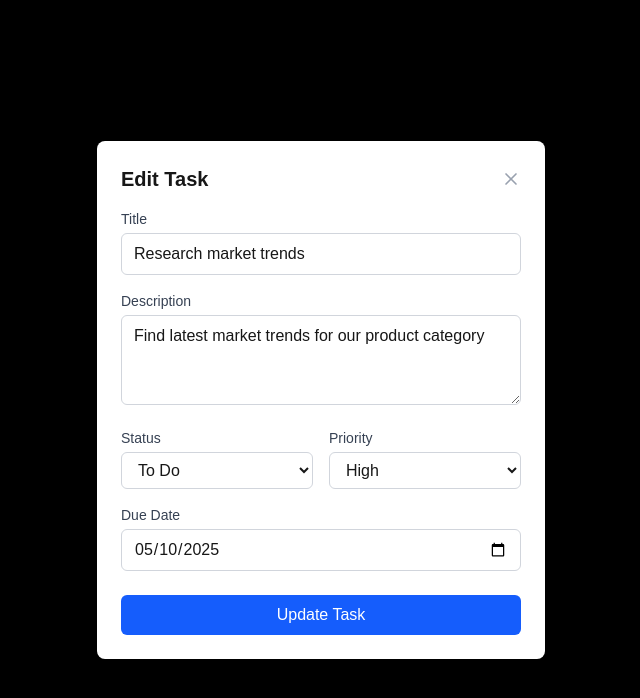
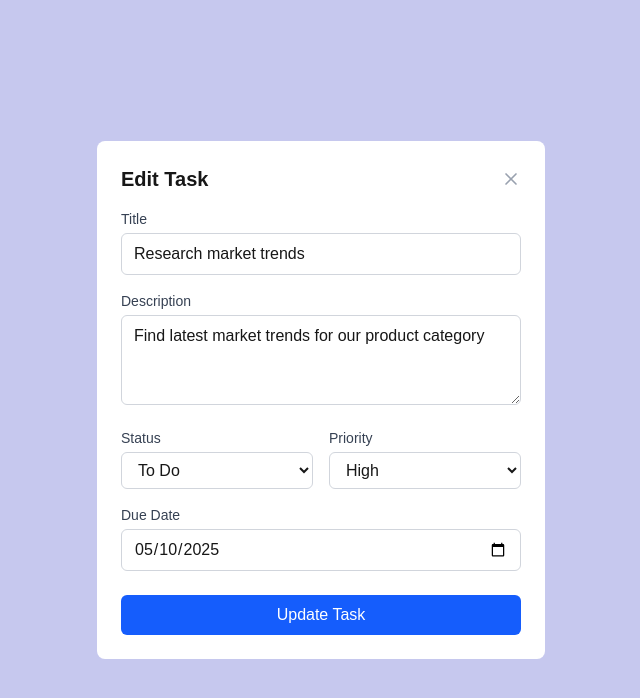
Before and after one commit to its-kunal/monkey-kanban, a Next.js app: page / in a window 1280 px wide. Both pictures are taken after a click on the button 343 px from the left and 171 px from the top of the page. Shown: the top 698 px of the page, without its empty margins (319-959 px from the left). Built offline with nearby package versions, Linux system fonts and the light colour scheme.

Commit message:
few changes

```diff
--- a/src/app/page.tsx
+++ b/src/app/page.tsx
@@ -265,7 +265,8 @@
   const TaskForm = () => (
     <div
       ref={formRef}
-      className="fixed inset-0 bg-black bg-opacity-50 flex items-center justify-center z-50"
+      className={`fixed inset-0 flex items-center justify-center z-50`}
+      style={{backgroundColor: theme.light}}
     >
       <div className="bg-white rounded-lg p-6 w-full max-w-md">
         <div className="flex justify-between items-center mb-4">
@@ -395,7 +396,6 @@
               value={searchQuery}
               onChange={(e) => setSearchQuery(e.target.value)}
               className="pl-3 pr-8 py-1 rounded-md text-gray-800 text-sm focus:outline-none focus:ring-2 focus:ring-opacity-50"
-              style={{ focusRing: theme.accent }}
             />
             {searchQuery && (
               <button
```
